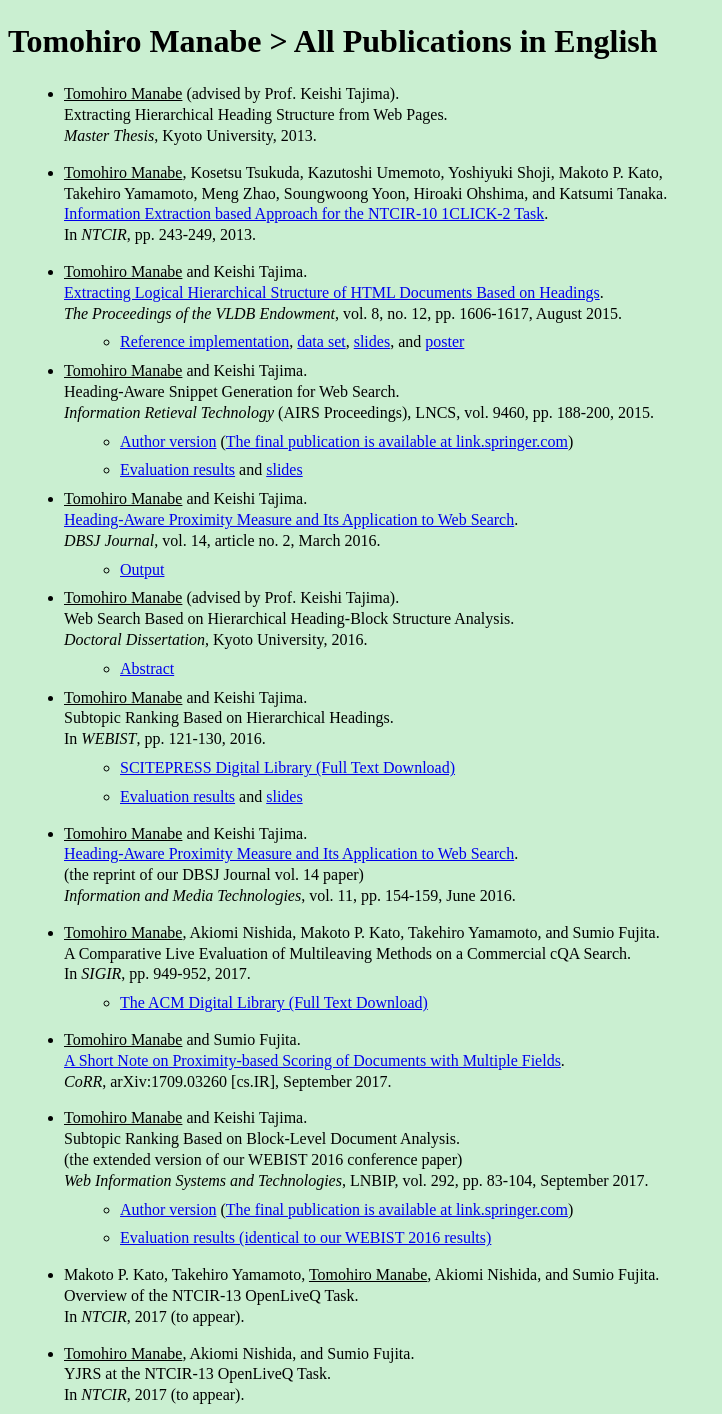
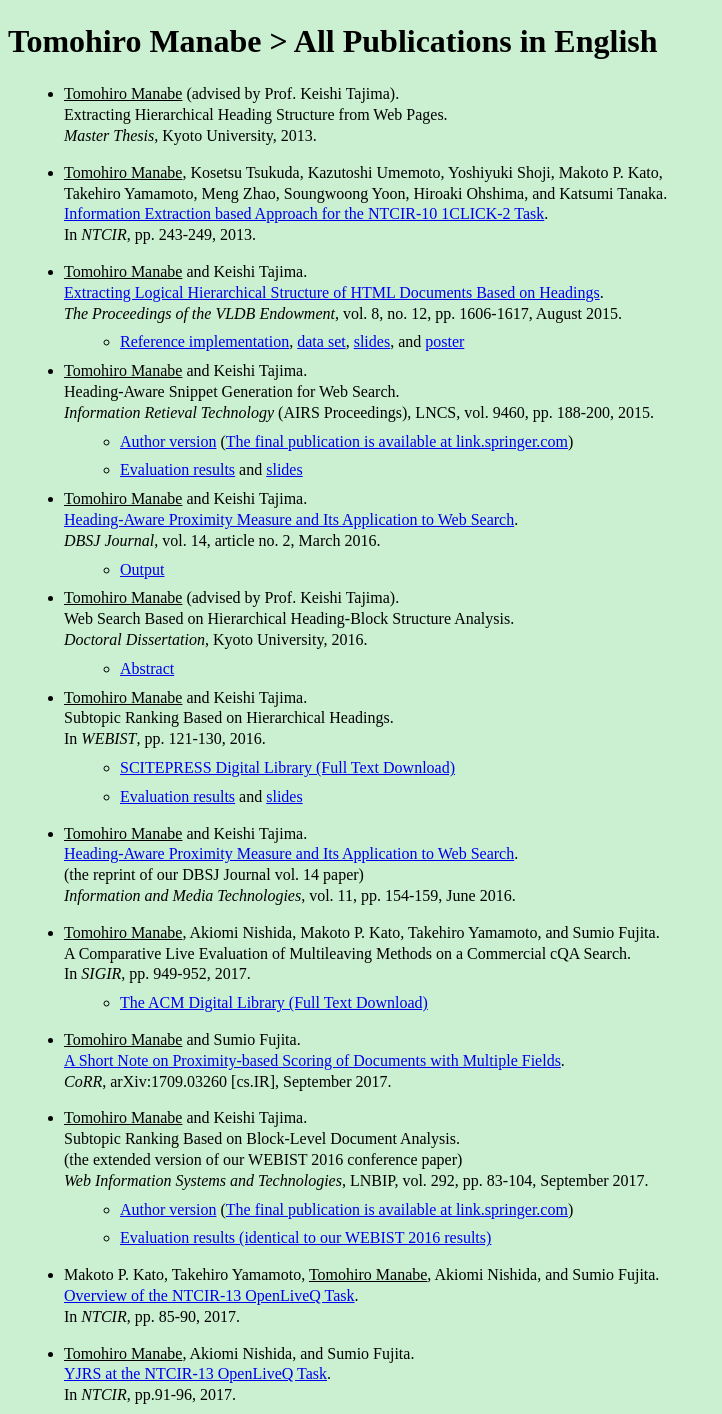
Before and after one commit to tmanabe/tmanabe.github.io, a Jekyll site: the page built from papers.md, in a window 1280 px wide. Shown: the whole page, without its empty margins (0-722 px from the left). Built offline with Jekyll 4.4.1, drawn with Linux system fonts in a browser that asks for light colours.

Commit message:
14th commit

```diff
--- a/_data/papers.yml
+++ b/_data/papers.yml
@@ -48,9 +48,9 @@
           *   [Evaluation results (identical to our WEBIST 2016 results)](https://github.com/tmanabe/WEBIST16-results)
 ntcir170: >
     Makoto P. Kato, Takehiro Yamamoto, <u>Tomohiro Manabe</u>, Akiomi Nishida, and Sumio Fujita.<br />
-    Overview of the NTCIR-13 OpenLiveQ Task.<br />
-    In _NTCIR_, 2017 (to appear).
+    [Overview of the NTCIR-13 OpenLiveQ Task](http://research.nii.ac.jp/ntcir/workshop/OnlineProceedings13/pdf/ntcir/01-NTCIR13-OV-OPENLIVEQ-KatoM.pdf).<br />
+    In _NTCIR_, pp. 85-90, 2017.
 ntcir171: >
     <u>Tomohiro Manabe</u>, Akiomi Nishida, and Sumio Fujita.<br />
-    YJRS at the NTCIR-13 OpenLiveQ Task.<br />
-    In _NTCIR_, 2017 (to appear).
+    [YJRS at the NTCIR-13 OpenLiveQ Task](http://research.nii.ac.jp/ntcir/workshop/OnlineProceedings13/pdf/ntcir/02-NTCIR13-OPENLIVEQ-ManabeT.pdf).<br />
+    In _NTCIR_, pp.91-96, 2017.
```
Also changed, not shown: index-jp.md (+3 -2 lines), index.md (+3 -2 lines).
